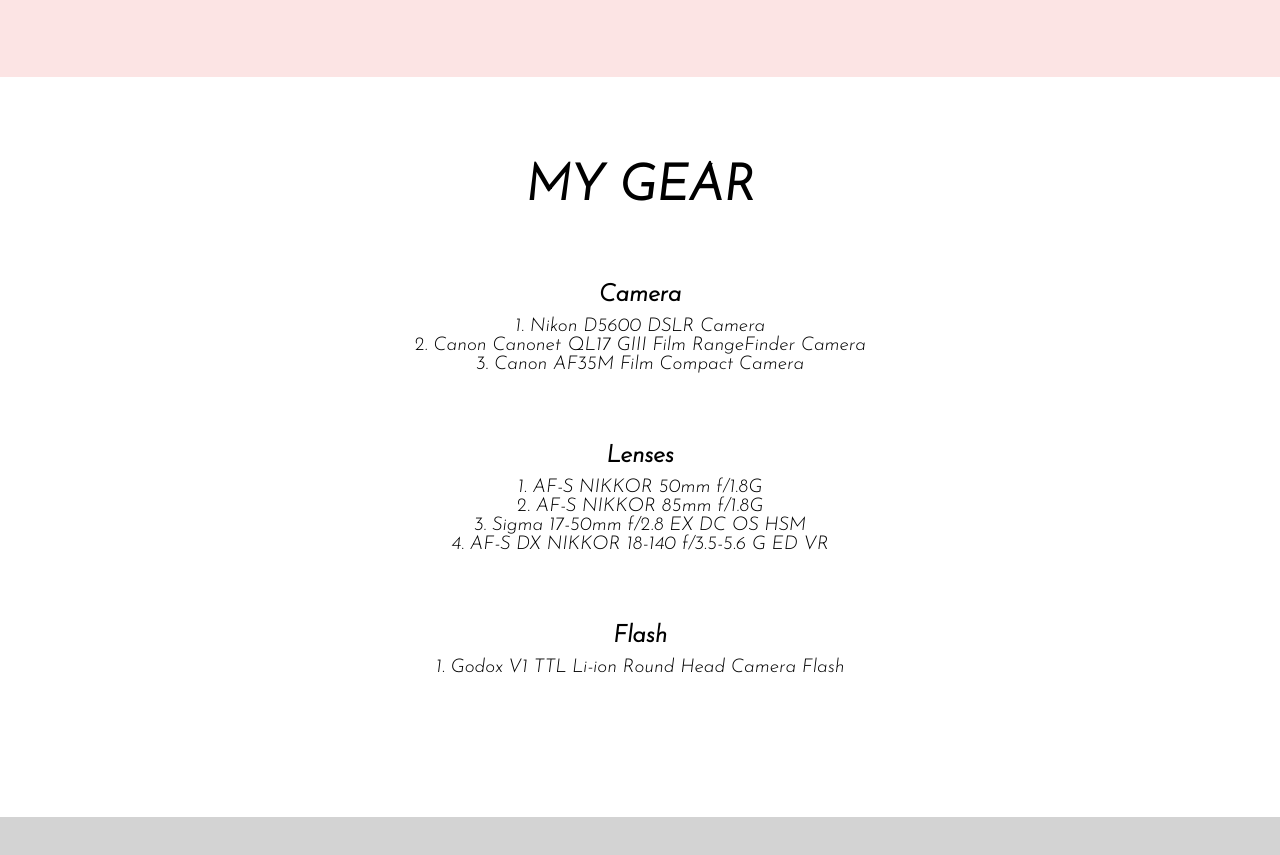
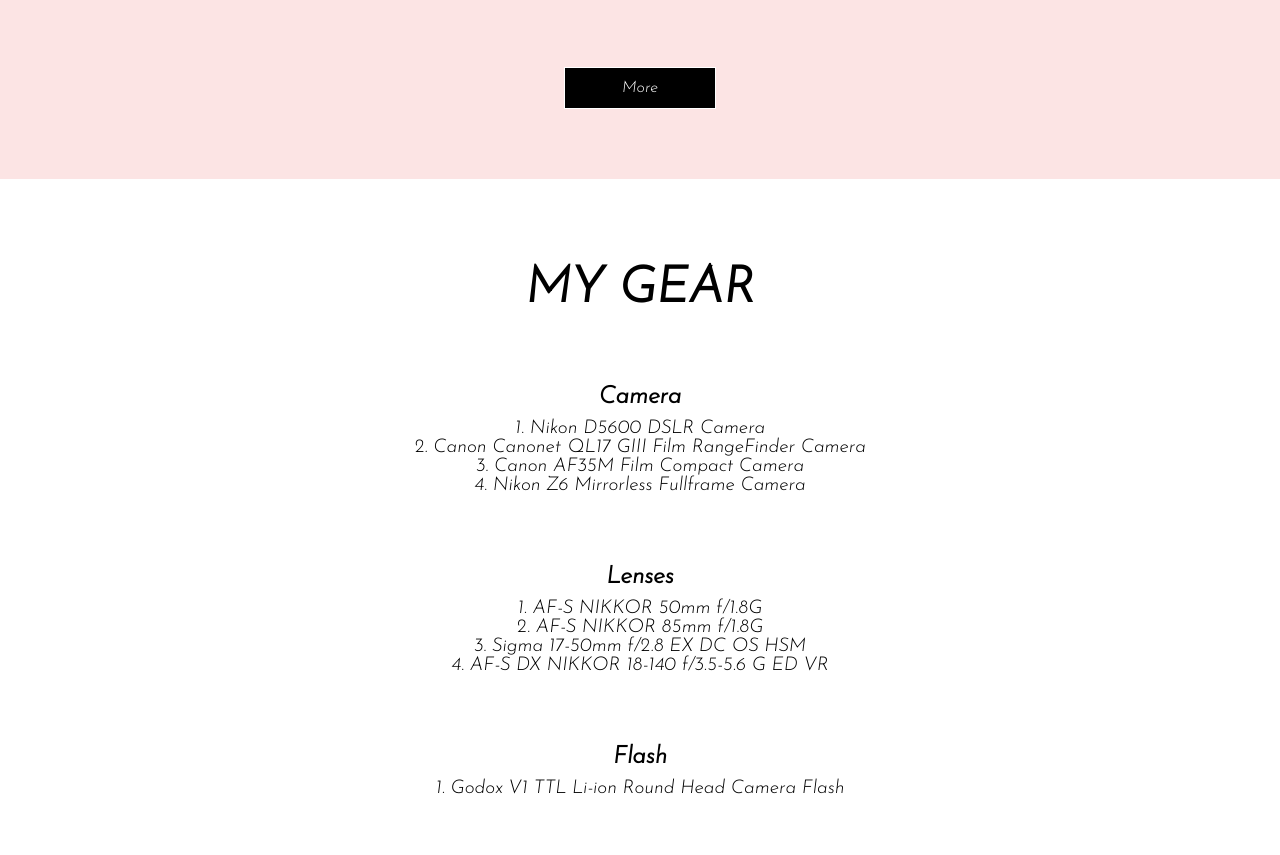
Before and after one commit to guykrittamet/gphotogrise.github.io, a plain HTML site: page index.html in a window 1280 px wide. Shown: the part 2429-3284 px from the top of the page. Drawn offline with Linux system fonts and the light colour scheme.

Commit message:
Add More Button

```diff
--- a/index.html
+++ b/index.html
@@ -73,6 +73,10 @@
     <a href="images/07.JPG" data-lightbox="mygallery" data-title="Canon AF35M"><img src="images/07_small.jpg"></a>
     <a href="images/08.JPG" data-lightbox="mygallery" data-title="Canon AF35M"><img src="images/08_small.jpg"></a>
   </div>
+
+  <div class="banner-btn">
+    <a href = "gallery.html"><span></span>More</a>
+  </div>
 </section>
 
 <!--my gear-->
@@ -85,6 +89,7 @@
     <p> 1. Nikon D5600 DSLR Camera</p>
     <p> 2. Canon Canonet QL17 GIII Film RangeFinder Camera</p>
     <p> 3. Canon AF35M Film Compact Camera</p>
+    <p> 4. Nikon Z6 Mirrorless Fullframe Camera</p>
   </div>
   <div class="maintext">
     <h1>Lenses</h1>
--- a/main.css
+++ b/main.css
@@ -27,6 +27,7 @@
     padding-top: 20px;
     font-style: italic;
 }
+
 
 #sideNav{
     width: 250px;
@@ -178,6 +179,32 @@
     transform: scale(1.1);
 }
 
+.banner-btn{
+    margin: 70px auto 0;
+}
+
+.banner-btn a{
+    width: 150px;
+    text-decoration: none;
+    position: center;
+    display: block;
+    text-align: center;
+    background: black;
+    margin: auto;
+    padding: 12px 0;
+    color: white;
+    border: .5px solid white;
+    cursor: pointer;
+    z-index: -1;
+    transition: 0.5s;
+}
+
+.banner-btn a:hover{
+    background: white;
+    color: black;
+    border: .5px solid black;
+}
+
 /*--my gear--*/
 #mygear{
     width: 100%;
```
Also changed, not shown: gallery.html (added, +43 -0 lines).
